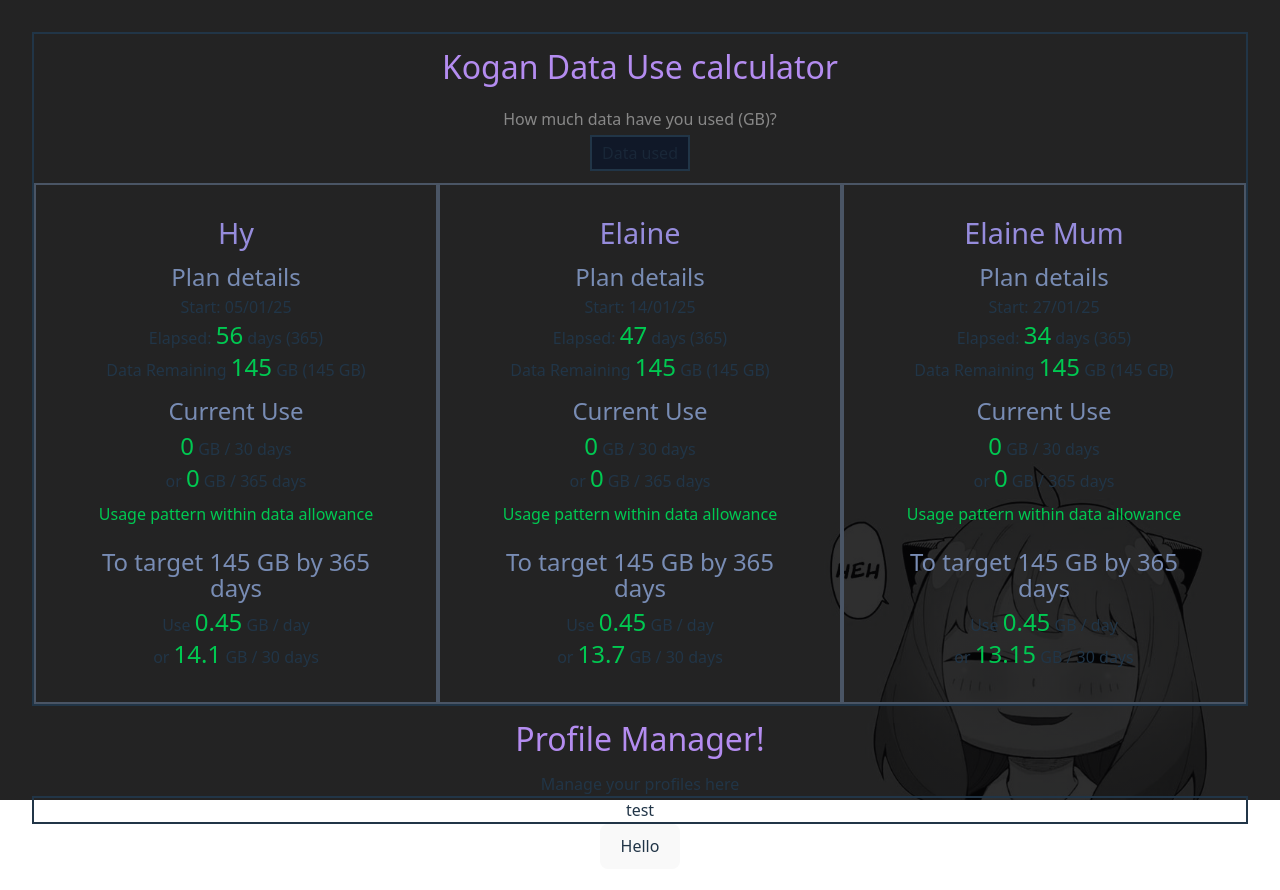
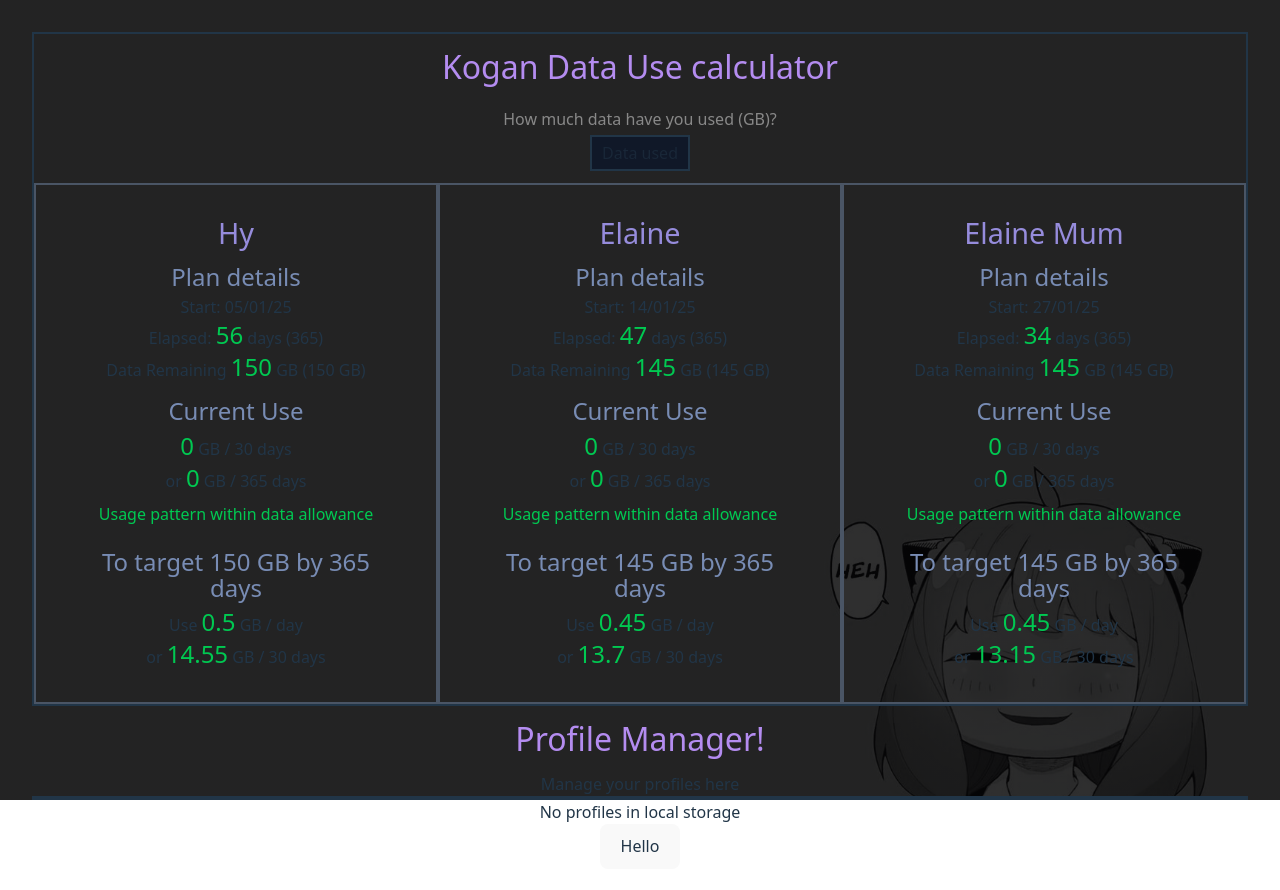
Before and after one commit to hybee234/kogan-mobile-data, a React (Vite) app in the folder client/: page / in a window 1280 px wide. Shown: the top 890 px of the page. Built offline with nearby package versions, Linux system fonts and the light colour scheme.

Commit message:
profile manager to retrieve from local storage

```diff
--- a/client/src/components/Main.jsx
+++ b/client/src/components/Main.jsx
@@ -8,7 +8,7 @@ export default function Main() {
         {
             id: 1,
             name: "Hy",
-            data: 145,
+            data: 150,
             start: "2025-01-05",
             length: 365
         },
--- a/client/src/components/ProfileManager.jsx
+++ b/client/src/components/ProfileManager.jsx
@@ -1,4 +1,23 @@
+import {useEffect} from 'react';
+
+
 export default function ProfileManager () {
+
+//-------------------------------//
+//- Populate Cart on Page load  -//
+//-------------------------------//
+
+let profiles =[]
+
+useEffect(()=> {
+    //const retrieveLocalStorage = ()  => {
+        console.log("\n\n⬇️ retrieveLocalStorage() Engaged")
+        profiles = JSON.parse(localStorage.getItem("profiles")) ?? [];
+        console.log ("⬇️ profiles.length", profiles.length)
+        console.log ("⬇️ profiles", profiles)
+   // }
+    }
+)
 
 
 
@@ -7,12 +26,19 @@ export default function ProfileManager () {
 
 
 
-
-    return <div className="flex-wrap">
-        <h1>Profile Manager!</h1>
-        <p>Manage your profiles here</p>
-        <p className = "border-2"> test </p>
-        <button>Hello</button>
-    </div>
-
+    return(
+        <div className="flex-wrap">
+            <h1>Profile Manager!</h1>
+            <p>Manage your profiles here</p>
+            <p className = "border-2"> {profiles}</p>
+            { profiles.length === 0 ?
+                (
+                    <p>No profiles in local storage</p>
+                ) : (
+                    <p> {profiles.length} profile(s) retrieved </p>
+                )
+            }
+            <button>Hello</button>
+        </div>
+    )
 }
```
